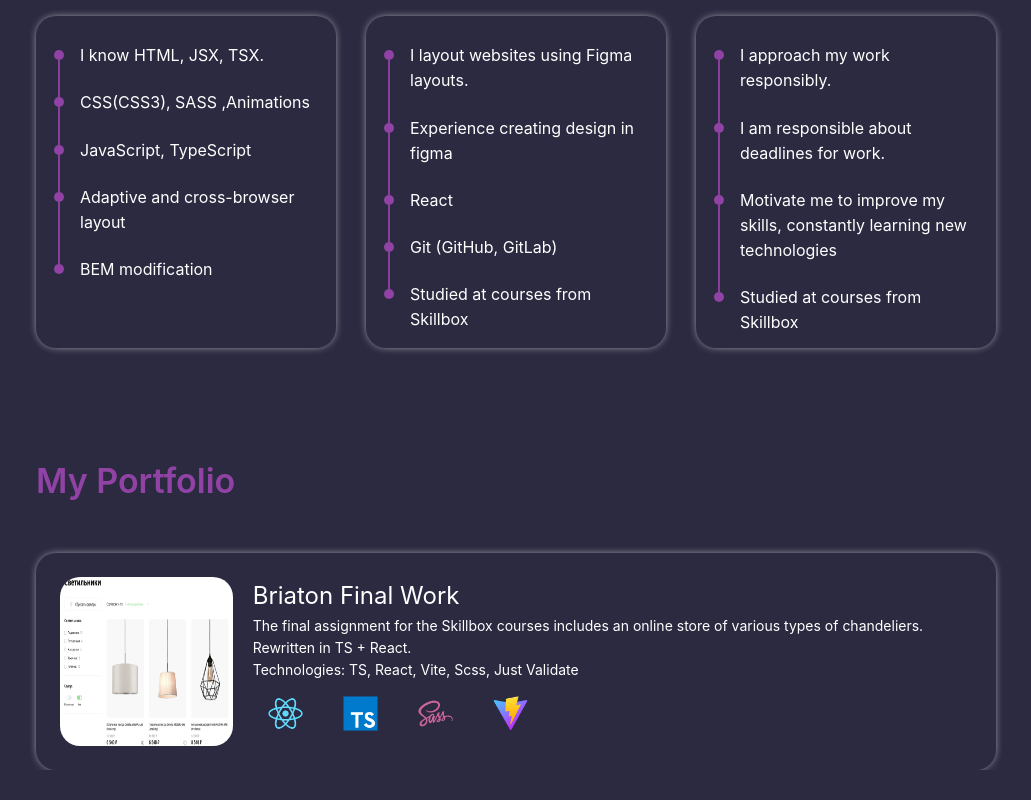
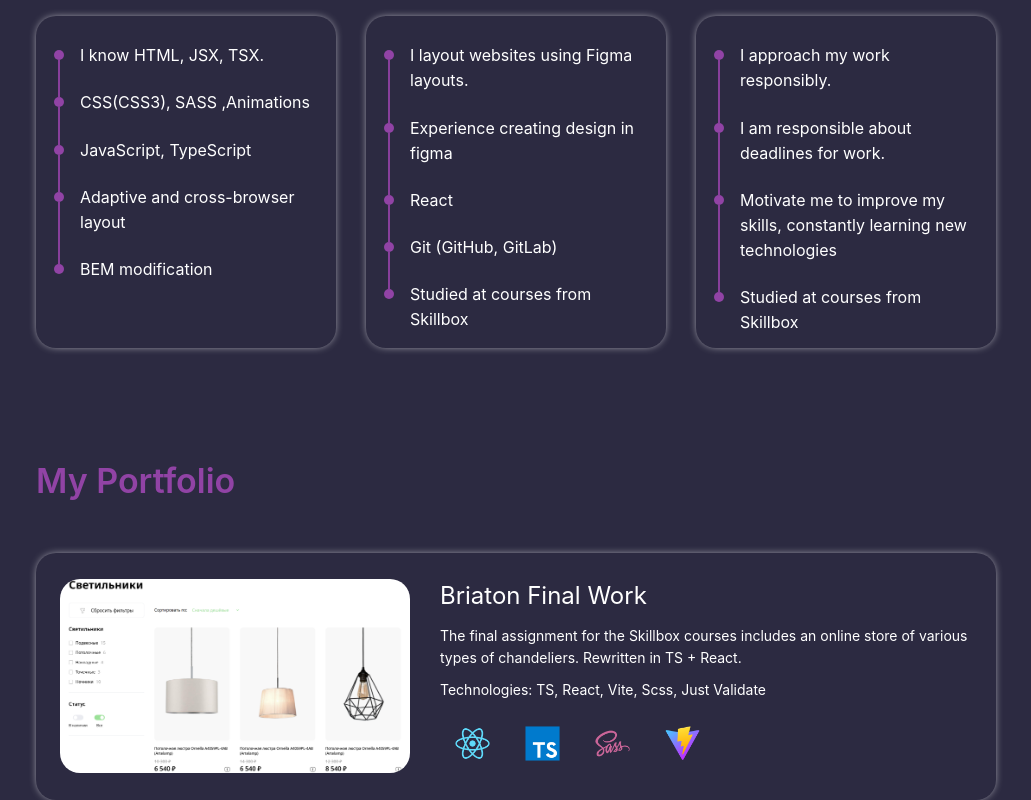
Before and after one commit to HELLRAID-cmd/Portfolio, a React (Vite) app in the folder client/: page / in a window 1280 px wide. Shown: the part 863-1663 px from the top of the page, without its empty margins (124-1155 px from the left). Before the commit the page ends 1633 px from the top, so only its background shows below. Built offline with nearby package versions, Linux system fonts and the light colour scheme; no server answers.

Commit message:
Добавил стилей

```diff
--- a/client/src/Components/Project/Project.scss
+++ b/client/src/Components/Project/Project.scss
@@ -9,12 +9,27 @@
     &-img {
       border-radius: var(--border-radius-20);
       height: 100%;
+      width: 100%;
     }
 
     //* inner
     &-inner {
+      display: flex;
+      flex-direction: column;
+      gap: 10px;
       &-title {
         font-size: var(--f-size-24);
+      }
+    }
+
+    //* text
+    &-text {
+      display: flex;
+      flex-direction: column;
+      gap: 5px;
+
+      &-desc {
+        font-size: var(--f-size-16);
       }
     }
 
@@ -22,12 +37,11 @@
     &-technologies {
       display: flex;
       align-items: center;
-      gap: 10px;
+      gap: 5px;
 
       &-img {
         padding: 15px;
         position: relative;
-        // transition: transform var(--transition-200);
         z-index: 5;
         cursor: pointer;
 
@@ -68,8 +82,10 @@
 
     .ant-card {
       &-body {
-        display: flex;
-        gap: 20px;
+        display: grid;
+        grid-template-columns: 350px 1fr;
+        align-items: center;
+        gap: 30px;
 
         &::before,
         &::after {
--- a/client/src/styles/_link.scss
+++ b/client/src/styles/_link.scss
@@ -28,3 +28,17 @@
     border-color: var(--c-purple);
   }
 }
+
+.link-title {
+  font-weight: var(--fw-medium);
+  color: var(--c-white);
+  cursor: pointer;
+  transition: box-shadow var(--transition-200),
+    border-color var(--transition-200), color var(--transition-200);
+
+  &:hover,
+  &:focus,
+  &:focus-visible {
+    color: var(--c-purple);
+  }
+}
```
